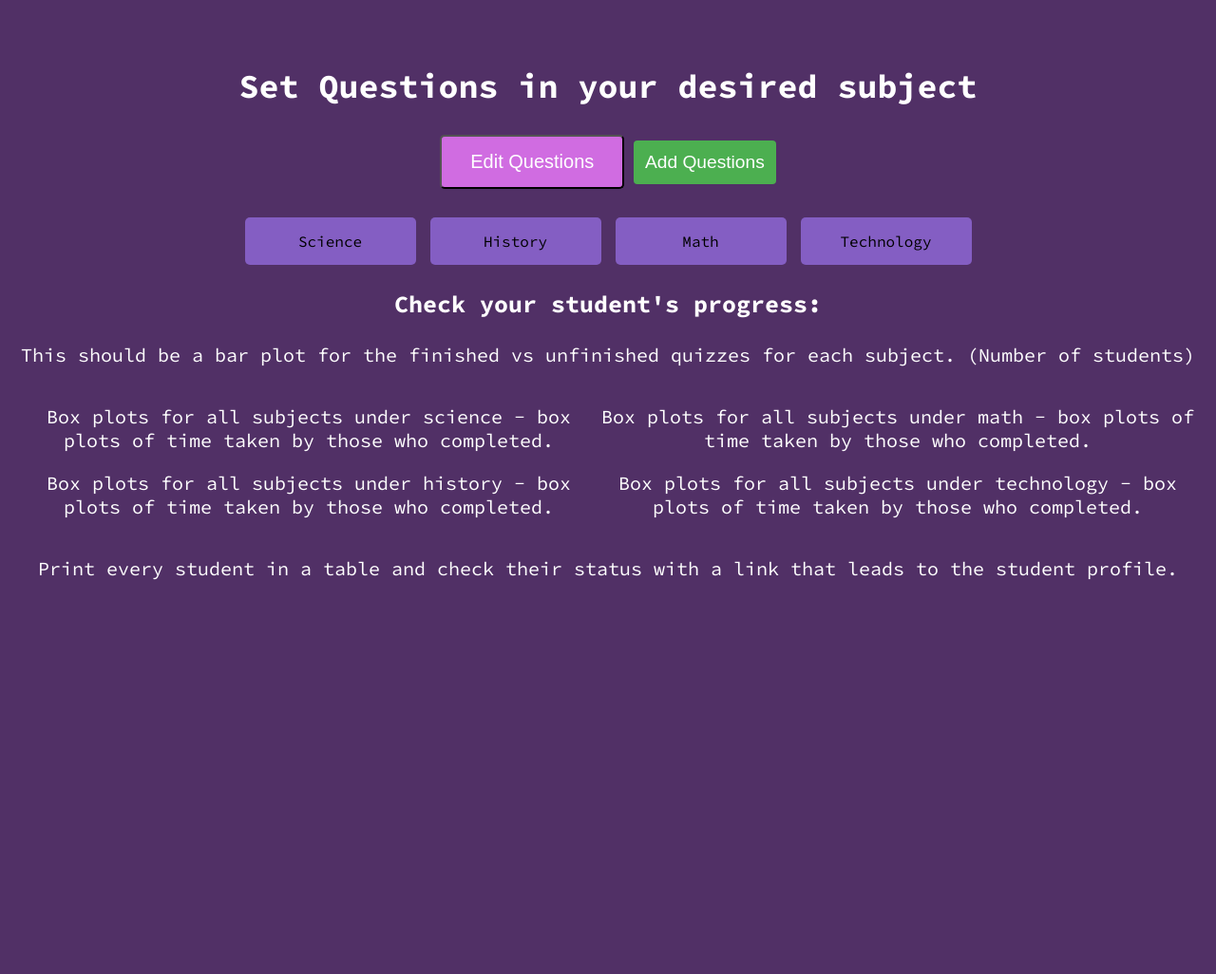
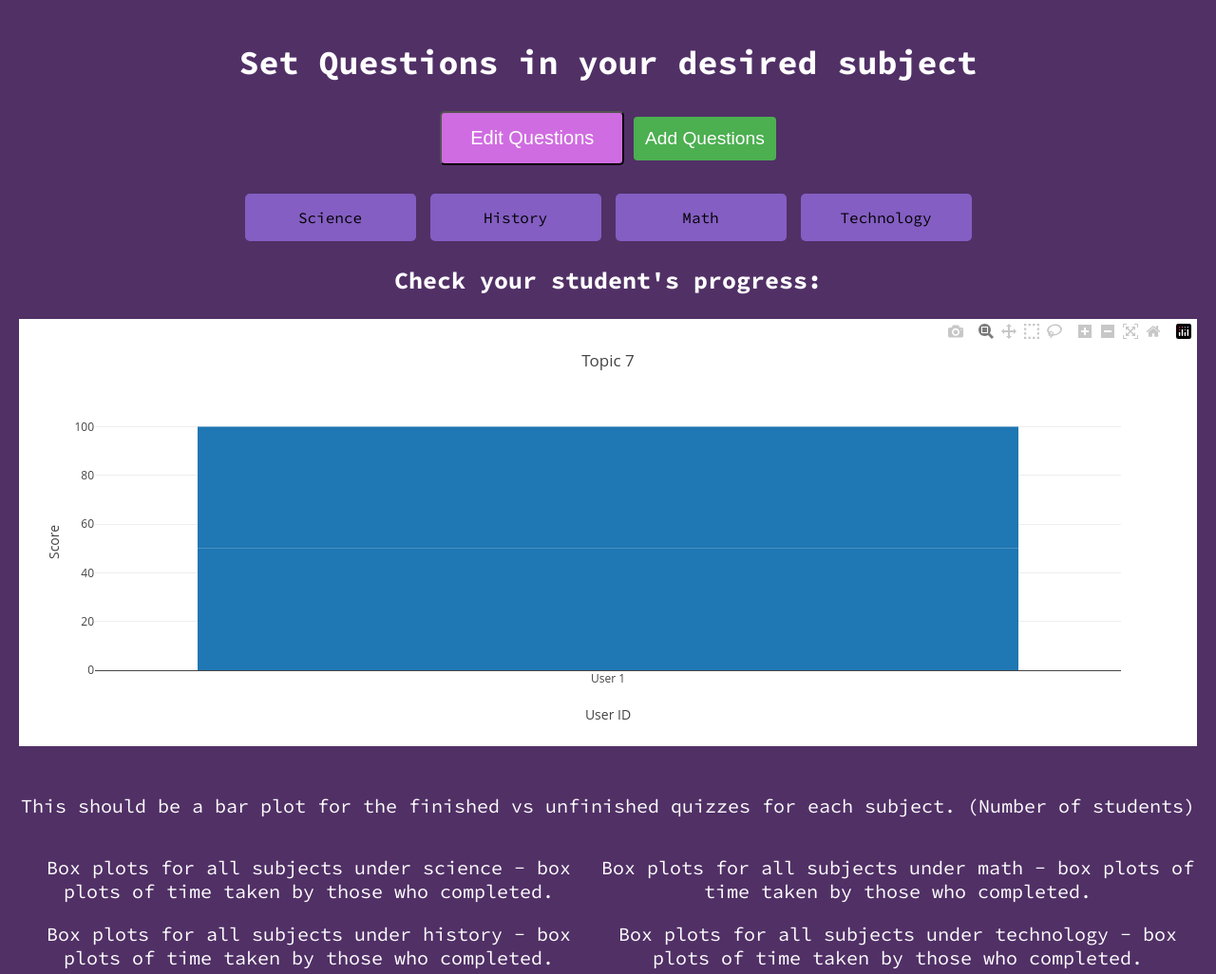
Before and after one commit to Pixel-Synth/Quiz-Master, a Flask app: page /admin in a window 1280 px wide. Shown: the part 84-1110 px from the top of the page at 95% size. Before the commit the page ends 695 px from the top, so only its background shows below. Run offline with Flask 3, Linux system fonts and the light colour scheme; a user stored in the database is signed in; some libraries are stand-ins or nearby versions; some web fonts are replaced.

Commit message:
Added a graph

```diff
--- a/app.py
+++ b/app.py
@@ -3,6 +3,7 @@ from datetime import timedelta
 from flask import Flask, render_template, redirect, url_for, request, session, jsonify
 from email_validator import validate_email, EmailNotValidError
 from model import db, User, Subject, Topic, Question, Score
+from collections import defaultdict
 
 app = Flask(__name__, instance_relative_config=True)
 app.config['SQLALCHEMY_DATABASE_URI'] = 'sqlite:///database.db'
@@ -217,7 +218,24 @@ def admin():
         return redirect(url_for('home'))
     if session.get('username') != "admin":
         return redirect(url_for('home'))
-    return render_template('admin-homepage.html')
+    scores = Score.query.all()
+
+    topic_scores = defaultdict(list)
+
+    for score in scores:
+        topic_scores[score.tid].append((f"User {score.uid}", score.score))
+
+    topic_data = {
+        str(tid): {
+            "labels": [item[0] for item in values],
+            "scores": [item[1] for item in values]
+        }
+        for tid, values in topic_scores.items()
+    }
+
+    print(topic_data)
+
+    return render_template('admin-homepage.html', topic_data=topic_data)
 
 @app.route('/adminadd', methods=['GET', 'POST'])
 def adminadd():
--- a/static/css/admin-homepage.css
+++ b/static/css/admin-homepage.css
@@ -234,6 +234,8 @@ h3{
     background: #D17D98;
     border-radius: 5px;
     box-shadow: 0px 4px 6px rgba(0, 0, 0, 0.1);
+    z-index: 1;
+    animation: dropIn 0.3s ease-out forwards;
 }
 
 .dropdown div{
--- a/templates/admin-homepage.html
+++ b/templates/admin-homepage.html
@@ -9,8 +9,37 @@
         const editURL="{{ url_for('adminedit') }}";
     </script>
     <link rel="stylesheet" href="{{ url_for('static',filename='css/admin-homepage.css') }}">
-    <link rel="icon" href="{{ url_for('static',filename='icons/house-door-fill.svg' ) }}/" type="image/x-icon">
+    <link rel="icon" href="{{ url_for('static',filename='icons/house-door-fill.svg' ) }}" type="image/x-icon">
     <script src="{{ url_for('static',filename='js/admin-homepage.js' ) }} " defer></script>
+    <script src="https://cdn.plot.ly/plotly-latest.min.js"></script>
+    <script>
+        document.addEventListener('DOMContentLoaded', function () {
+            const topicData = {{ topic_data | tojson }};
+
+            const container = document.getElementById('myPlot');
+
+            Object.entries(topicData).forEach(([tid, data]) => {
+                const chartDiv = document.createElement('div');
+                chartDiv.id = `plot-topic-${tid}`;
+                chartDiv.style.marginBottom = '50px';
+                container.appendChild(chartDiv);
+
+                const trace = {
+                    x: data.labels,
+                    y: data.scores,
+                    type: 'bar'
+                };
+
+                const layout = {
+                    title: `Topic ${tid}`,
+                    xaxis: { title: 'User ID' },
+                    yaxis: { title: 'Score' }
+                };
+
+                Plotly.newPlot(chartDiv.id, [trace], layout);
+            });
+        });
+    </script>
 </head>
 <body>
     <header>
@@ -62,6 +91,7 @@
                 </div>
             </div>
             <h3>Check your student's progress:</h3>
+            <div id="myPlot"></div>
             <div class="bar-plot-finished-vs-unfinished">
                 <p>This should be a bar plot for the finished vs unfinished quizzes for each subject. (Number of students)</p>
             </div>
```
